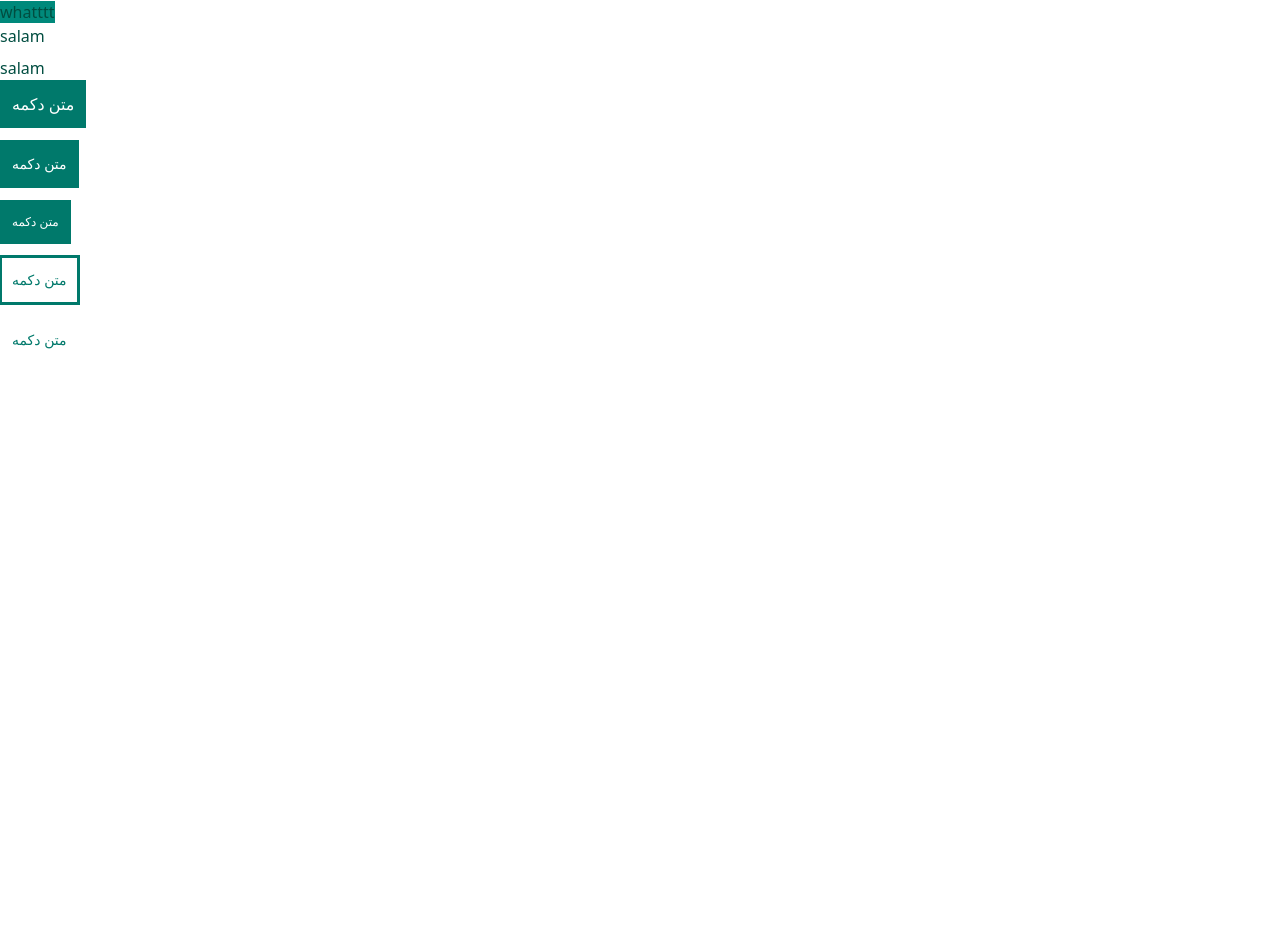
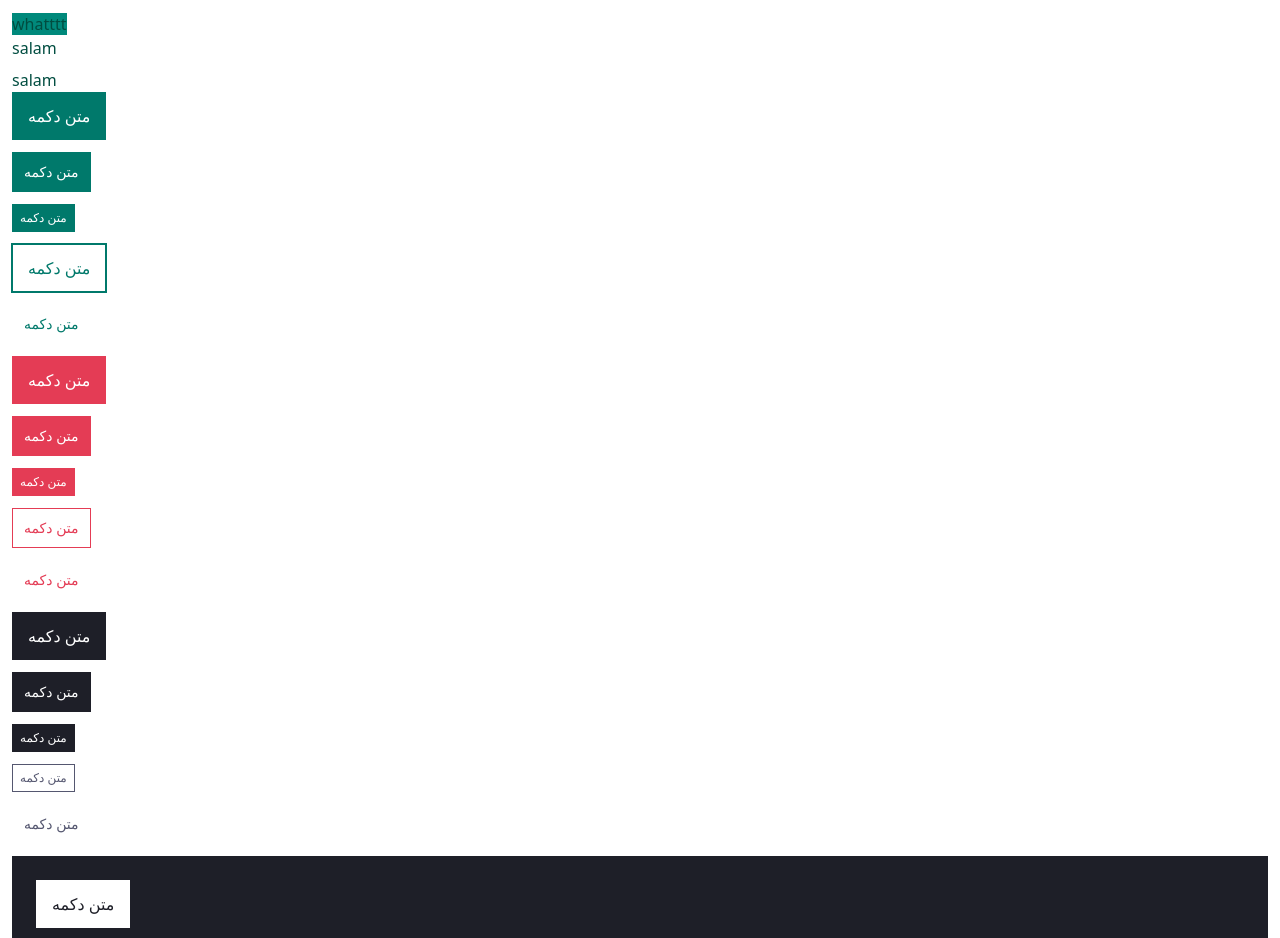
Before and after one commit to vandarpay/vandar-ui-kit, a Vue app in the folder vandar-ui-kit/: page / in a window 1280 px wide. Shown: the top 938 px of the page. Before the commit the page ends 800 px from the top, so only its background shows below. Built offline with nearby package versions, Linux system fonts and the light colour scheme; what prettier-plugin-tailwindcss would draw is missing.

Commit message:
feat: added white and neutral colors to btn

```diff
--- a/vandar-ui-kit/src/App.vue
+++ b/vandar-ui-kit/src/App.vue
@@ -1,16 +1,47 @@
 <template>
-  <div>
+  <div class="p-12">
     <newTest></newTest>
-    <vanButton class="btn btn-teal btn-larg" label="متن دکمه"></vanButton>
+    <vanButton class="btn btn-teal btn-large" label="متن دکمه"></vanButton>
     <div class="pt-12"></div>
     <vanButton class="btn btn-teal" label="متن دکمه"></vanButton>
     <div class="pt-12"></div>
     <vanButton class="btn btn-teal btn-small" label="متن دکمه"></vanButton>
     <div class="pt-12"></div>
-    <vanButton class="btn btn-teal btn-outline" label="متن دکمه"></vanButton>
+    <vanButton class="btn btn-teal btn-outline btn-large" label="متن دکمه"></vanButton>
     <div class="pt-12"></div>
-
     <vanButton class="btn btn-teal btn-text" label="متن دکمه"></vanButton>
+    <div class="pt-12"></div>
+    <vanButton class="btn btn-red btn-large" label="متن دکمه"></vanButton>
+    <div class="pt-12"></div>
+    <vanButton class="btn btn-red" label="متن دکمه"></vanButton>
+    <div class="pt-12"></div>
+    <vanButton class="btn btn-red btn-small" label="متن دکمه"></vanButton>
+    <div class="pt-12"></div>
+    <vanButton class="btn btn-red btn-outline" label="متن دکمه"></vanButton>
+    <div class="pt-12"></div>
+    <vanButton class="btn btn-red btn-text" label="متن دکمه"></vanButton>
+    <div class="pt-12"></div>
+    <vanButton class="btn btn-neutral btn-large" label="متن دکمه"></vanButton>
+    <div class="pt-12"></div>
+    <vanButton class="btn btn-neutral" label="متن دکمه"></vanButton>
+    <div class="pt-12"></div>
+    <vanButton class="btn btn-neutral btn-small" label="متن دکمه"></vanButton>
+    <div class="pt-12"></div>
+    <vanButton class="btn btn-neutral btn-outline btn-small" label="متن دکمه"></vanButton>
+    <div class="pt-12"></div>
+    <vanButton class="btn btn-neutral btn-text" label="متن دکمه"></vanButton>
+    <div class="pt-12"></div>
+<div class="bg-neutral-900 p-24">
+  <vanButton class="btn btn-white btn-large" label="متن دکمه"></vanButton>
+    <div class="pt-12"></div>
+    <vanButton class="btn btn-white" label="متن دکمه"></vanButton>
+    <div class="pt-12"></div>
+    <vanButton class="btn btn-white btn-small" label="متن دکمه"></vanButton>
+    <div class="pt-12"></div>
+    <vanButton class="btn btn-white btn-outline" label="متن دکمه"></vanButton>
+    <div class="pt-12"></div>
+    <vanButton class="btn btn-white btn-text" label="متن دکمه"></vanButton>
+</div>
   </div>
 </template>
 
--- a/vandar-ui-kit/src/components/vanButton/style.scss
+++ b/vandar-ui-kit/src/components/vanButton/style.scss
@@ -7,17 +7,8 @@
 }
 
 .btn {
-  $btn: &;
   // default state
-  @apply p-12 text-button-14-semibold;
-
-  &-small {
-    @apply p-12 text-button-12-semibold;
-  }
-
-  &-larg {
-    @apply p-12 text-button-16-semibold;
-  }
+  @apply px-12 py-8 text-button-14-semibold;
 
   &-teal {
     // default state
@@ -34,7 +25,7 @@
       //hover state
       @apply hover:text-teal-600 hover:outline-teal-600;
       //press state
-      @apply active:text-teal-800 active:outline-teal-800;
+      @apply active:bg-opacity-0 active:text-teal-800 active:outline-teal-800;
     }
 
     //teal text button
@@ -48,22 +39,118 @@
     }
   }
 
-  //must be last style to override defualt styles
+  &-red {
+    // default state
+    @apply bg-red-500 text-neutral-25;
+    //hover state
+    @apply hover:bg-red-400;
+    //press state
+    @apply active:bg-red-600;
+
+    // teal outline button
+    @include unify-parent(".btn-outline") {
+      // default state
+      @apply text-red-500 outline-red-500;
+      //hover state
+      @apply hover:text-red-400 hover:outline-red-400;
+      //press state
+      @apply active:bg-red-100 active:text-red-600  active:outline-red-600;
+    }
+
+    //teal text button
+    @include unify-parent(".btn-text") {
+      // default state
+      @apply text-red-500;
+      //hover state
+      @apply hover:text-red-400;
+      //press state
+      @apply active:text-red-600;
+    }
+  }
+
+  &-neutral {
+    // default state
+    @apply bg-neutral-900 text-neutral-25;
+    //hover state
+    @apply hover:bg-neutral-800;
+    //press state
+    @apply active:bg-neutral-700;
+
+    // teal outline button
+    @include unify-parent(".btn-outline") {
+      // default state
+      @apply text-neutral-700 outline-neutral-700;
+      //hover state
+      @apply hover:text-neutral-800 hover:outline-neutral-800;
+      //press state
+      @apply active:bg-neutral-200 active:text-neutral-800  active:outline-neutral-800;
+    }
+
+    //teal text button
+    @include unify-parent(".btn-text") {
+      // default state
+      @apply text-neutral-700;
+      //hover state
+      @apply hover:text-neutral-800;
+      //press state
+      @apply active:text-neutral-900;
+    }
+  }
+
+  &-white {
+    // default state
+    @apply bg-neutral-25 text-neutral-900;
+    //hover state
+    @apply hover:bg-neutral-100;
+    //press state
+    @apply active:bg-neutral-200;
+
+    // teal outline button
+    @include unify-parent(".btn-outline") {
+      // default state
+      @apply text-neutral-25 outline-neutral-25;
+      //hover state
+      @apply hover:text-neutral-100 hover:outline-neutral-100;
+      //press state
+      @apply active:bg-neutral-800 active:text-neutral-200 active:outline-neutral-200;
+    }
+
+    //teal text button
+    @include unify-parent(".btn-text") {
+      // default state
+      @apply text-neutral-25;
+      //hover state
+      @apply hover:text-neutral-100;
+      //press state
+      @apply active:text-neutral-300;
+    }
+  }
+
   &-outline {
     // default state
-    @apply bg-neutral-25  outline outline-offset-[-2px];
+    @apply bg-opacity-0 outline outline-[1.5px] outline-offset-[-1.5px];
     //hover state
-    @apply hover:bg-neutral-25;
-    //press state
-    @apply active:bg-neutral-25;
+    @apply hover:bg-opacity-0;
   }
 
   &-text {
     // default state
-    @apply bg-neutral-25;
+    @apply bg-opacity-0;
     //hover state
-    @apply hover:bg-neutral-25;
+    @apply hover:bg-opacity-0;
     //press state
-    @apply active:bg-neutral-25;
+    @apply active:bg-opacity-0;
+  }
+
+  &-small {
+    @apply px-8 py-4  text-button-12-semibold;
+  }
+
+  &-large {
+    @apply px-16 py-12 text-button-16-semibold;
+
+    @include unify-parent(".btn-outline") {
+      @apply outline-[2px];
+    }
   }
 }
```
